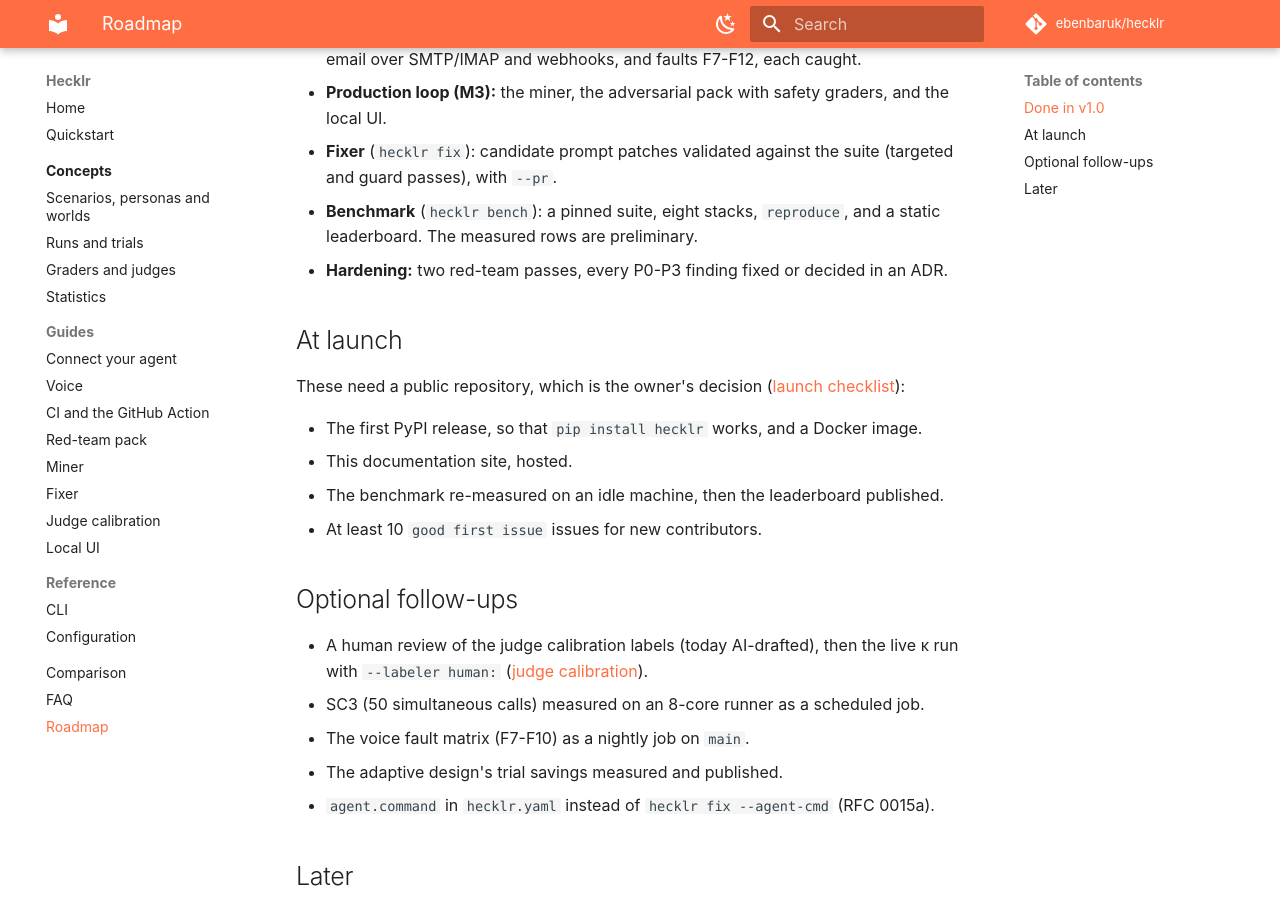
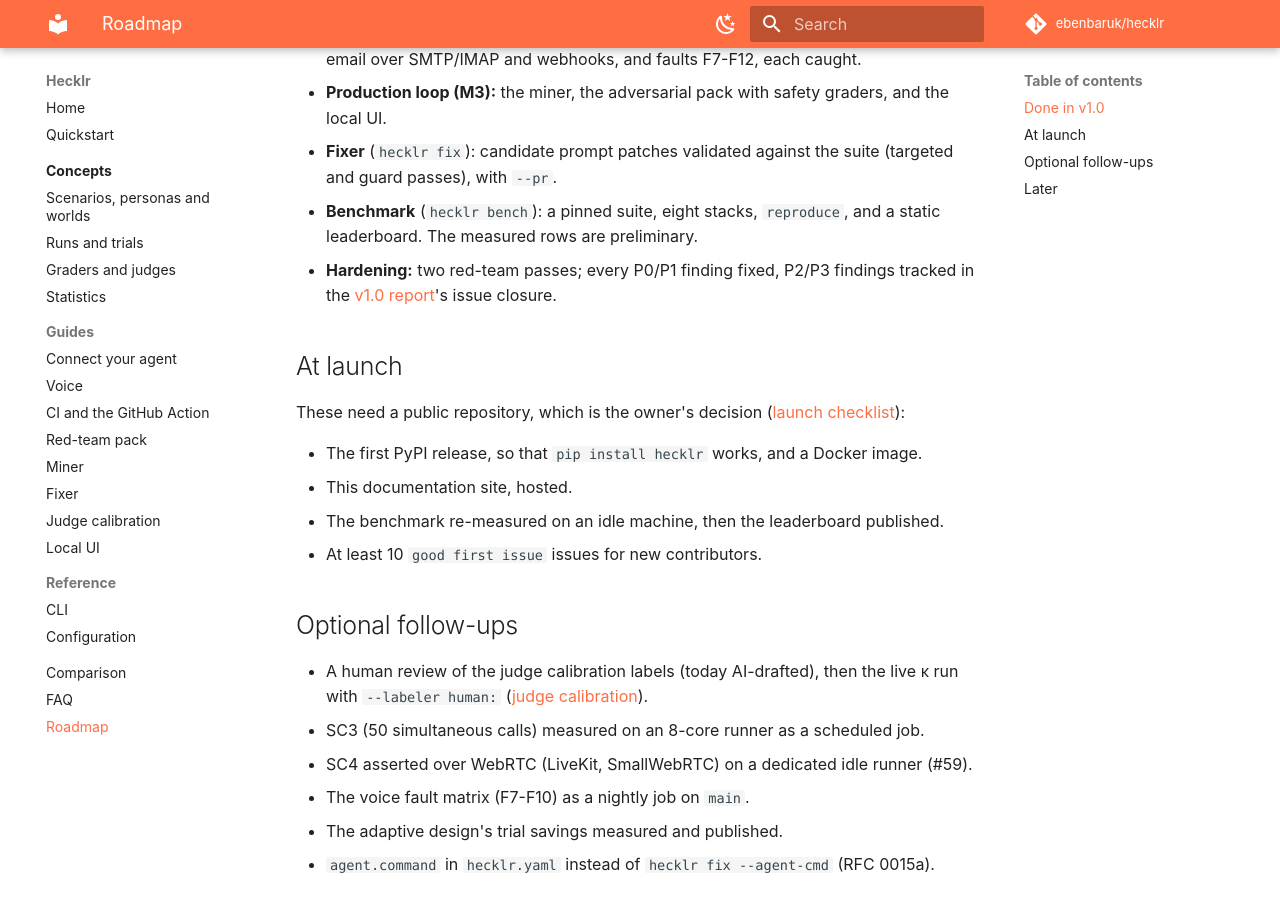
Before and after one commit to ebenbaruk/hecklr, an MkDocs documentation site: the page built from docs/roadmap.md, in a window 1280 px wide and 900 px high, scrolled down 496 px. Built offline with MkDocs 1.6.1 and Material for MkDocs 9.7.7, drawn with Linux system fonts in a browser that asks for light colours; comment, search, counter and statistics services are not loaded.

Commit message:
docs(v1): match roadmap and launch checklist to the open issue list, scope README claims
The roadmap said every P0-P3 red-team finding was fixed, but P2/P3 findings are still
open in the v1.0 issue closure; it also dropped the SC4-over-WebRTC follow-up (#59)
that keeps M2 open. LAUNCH.md gave a false reason for the empty good-first label.
README now scopes which guarantees run on every merge and how voice adapters receive
the world URL.

Co-Authored-By: Claude Opus 5.5 <noreply@anthropic.com>

```diff
--- a/docs/roadmap.md
+++ b/docs/roadmap.md
@@ -22,7 +22,8 @@ are met, three of them (SC3, SC7, SC10) as the owner scoped them for v1.0
   guard passes), with `--pr`.
 - **Benchmark** (`hecklr bench`): a pinned suite, eight stacks, `reproduce`, and a static
   leaderboard. The measured rows are preliminary.
-- **Hardening:** two red-team passes, every P0-P3 finding fixed or decided in an ADR.
+- **Hardening:** two red-team passes; every P0/P1 finding fixed, P2/P3 findings tracked in the
+  [v1.0 report](https://github.com/ebenbaruk/hecklr/blob/main/docs/milestones/V1.0.md)'s issue closure.
 
 ## At launch
 
@@ -39,6 +40,7 @@ These need a public repository, which is the owner's decision
 - A human review of the judge calibration labels (today AI-drafted), then the live κ run with
   `--labeler human:` ([judge calibration](guides/judge-calibration.md)).
 - SC3 (50 simultaneous calls) measured on an 8-core runner as a scheduled job.
+- SC4 asserted over WebRTC (LiveKit, SmallWebRTC) on a dedicated idle runner (#59).
 - The voice fault matrix (F7-F10) as a nightly job on `main`.
 - The adaptive design's trial savings measured and published.
 - `agent.command` in `hecklr.yaml` instead of `hecklr fix --agent-cmd` (RFC 0015a).
```
Also changed, not shown: README.md (+12 -7 lines), docs/milestones/LAUNCH.md (+1 -1 lines).
